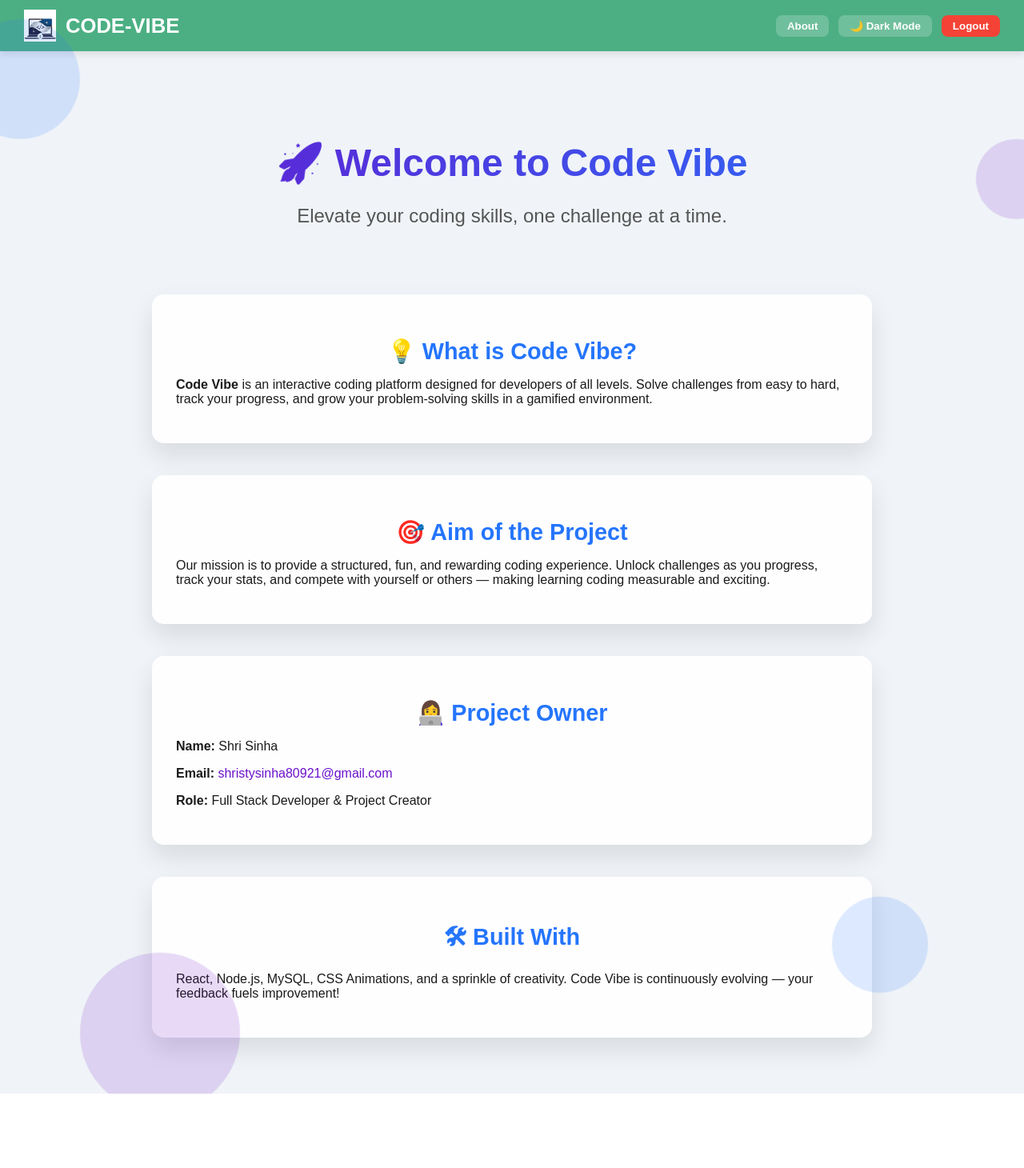
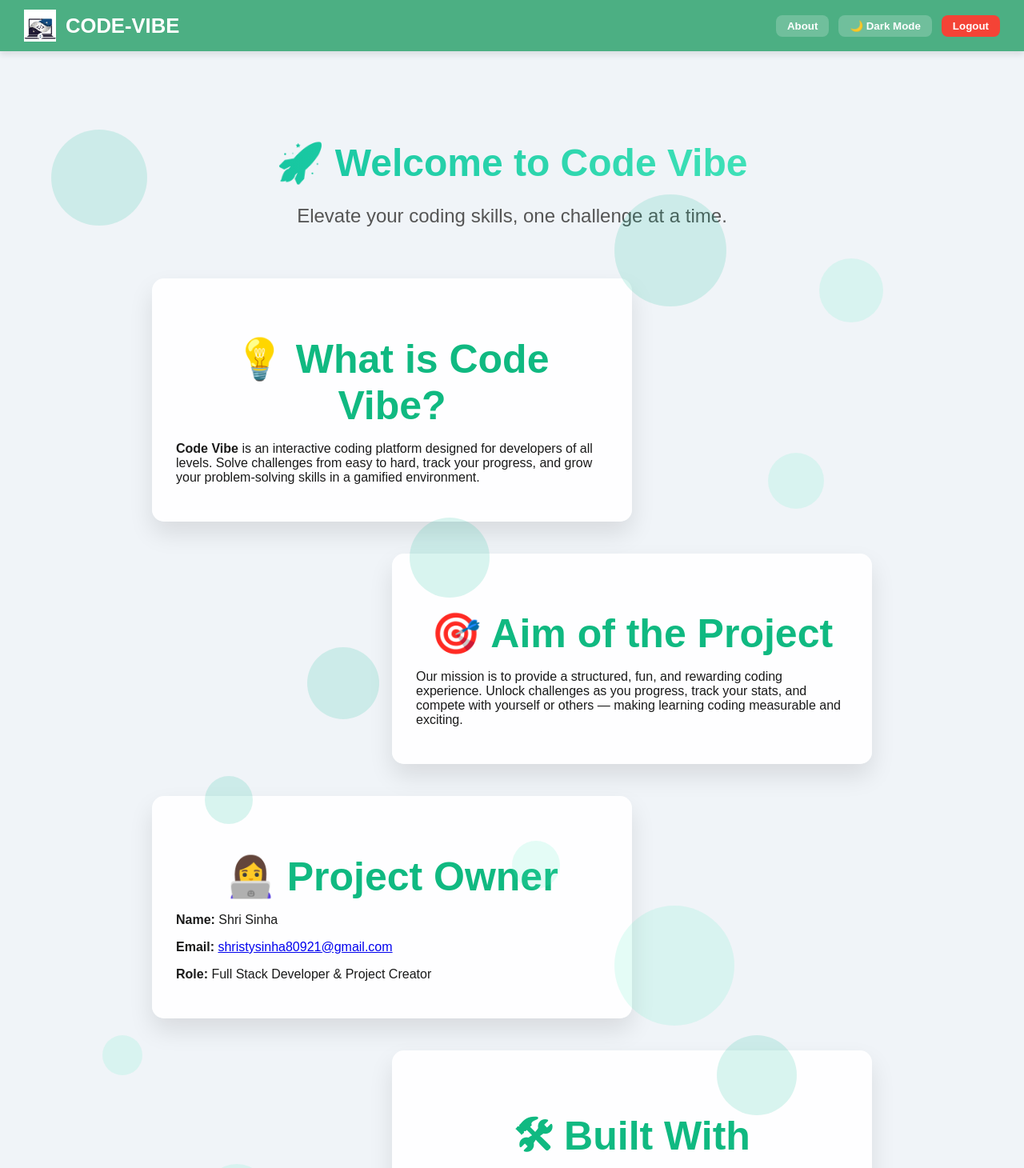
Before and after one commit to ShriSinHAA15/Coder-vibe, a React (Create React App) app in the folder frontend/: page /about in a window 1280 px wide. Shown: the top 1460 px of the page at 80% size. Before the commit the page ends 1367 px from the top, so only its background shows below. Built offline with nearby package versions, Linux system fonts and the light colour scheme.

Commit message:
Revamp About page: floating cards, green headings, animated bubbles, professional design

```diff
--- a/frontend/src/pages/About.css
+++ b/frontend/src/pages/About.css
@@ -1,10 +1,10 @@
 /* src/pages/About.css */
 .about-page {
   min-height: 100vh;
-  padding-bottom: 50px;
   position: relative;
   overflow: hidden;
   font-family: 'Poppins', sans-serif;
+  padding-bottom: 50px;
 }
 
 .about-page.light {
@@ -17,6 +17,7 @@
   color: #f0f0f0;
 }
 
+/* Hero Section */
 .about-hero {
   text-align: center;
   padding: 80px 20px 40px;
@@ -25,7 +26,7 @@
 .about-title {
   font-size: 3rem;
   font-weight: 700;
-  background: linear-gradient(90deg, #6a11cb, #2575fc);
+  background: linear-gradient(90deg, #00b894, #55efc4); /* ✅ green gradient */
   -webkit-background-clip: text;
   -webkit-text-fill-color: transparent;
   margin-bottom: 10px;
@@ -36,12 +37,13 @@
   color: #555;
 }
 
+/* Container & Cards */
 .about-container {
   max-width: 900px;
   margin: 0 auto;
-  display: grid;
-  grid-gap: 40px;
-  padding: 20px;
+  display: flex;
+  flex-direction: column;
+  gap: 40px;
 }
 
 .about-card {
@@ -50,6 +52,8 @@
   border-radius: 15px;
   box-shadow: 0 15px 30px rgba(0,0,0,0.1);
   transition: transform 0.5s ease, box-shadow 0.5s ease;
+  position: relative;
+  width: 60%;
 }
 
 .about-page.dark .about-card {
@@ -58,82 +62,58 @@
 }
 
 .about-card:hover {
-  transform: translateY(-10px);
+  transform: translateY(-10px) scale(1.02);
   box-shadow: 0 20px 40px rgba(0,0,0,0.2);
 }
 
-.about-card h2 {
-  font-size: 1.8rem;
-  margin-bottom: 15px;
-  color: #2575fc;
+/* Alternate floating cards */
+.animate-float-left {
+  align-self: flex-start;
+  animation: floatLeft 1s ease forwards;
 }
 
-.owner-details a {
-  color: #6a11cb;
-  text-decoration: none;
+.animate-float-right {
+  align-self: flex-end;
+  animation: floatRight 1s ease forwards;
 }
 
-.owner-details a:hover {
-  text-decoration: underline;
+.delay-1 { animation-delay: 0.3s; }
+.delay-2 { animation-delay: 0.6s; }
+.delay-3 { animation-delay: 0.9s; }
+
+@keyframes floatLeft {
+  0% { opacity: 0; transform: translateX(-50px); }
+  100% { opacity: 1; transform: translateX(0); }
 }
 
-/* Animations */
-.animate-fade-in {
-  opacity: 0;
-  animation: fadeIn 1.5s forwards;
+@keyframes floatRight {
+  0% { opacity: 0; transform: translateX(50px); }
+  100% { opacity: 1; transform: translateX(0); }
 }
 
-.animate-slide-in {
-  opacity: 0;
-  transform: translateY(20px);
-  animation: slideIn 1.2s forwards 0.5s;
-}
-
-.animate-zoom-in {
-  opacity: 0;
-  transform: scale(0.95);
-  animation: zoomIn 1s forwards;
-}
-
-.delay-1 {
-  animation-delay: 0.3s;
-}
-
-.delay-2 {
-  animation-delay: 0.6s;
-}
-
-.delay-3 {
-  animation-delay: 0.9s;
-}
-
-@keyframes fadeIn {
-  to { opacity: 1; }
-}
-
-@keyframes slideIn {
-  to { opacity: 1; transform: translateY(0); }
-}
-
-@keyframes zoomIn {
-  to { opacity: 1; transform: scale(1); }
-}
-
-/* Background shapes */
-.background-shapes span.shape {
+/* Background bubbles */
+.background-bubbles span.bubble {
   position: absolute;
   border-radius: 50%;
   opacity: 0.15;
-  animation: floatShape 10s infinite alternate;
+  animation: floatBubble linear infinite;
 }
 
-.shape-1 { width: 150px; height: 150px; background: #2575fc; top: 50px; left: -50px; }
-.shape-2 { width: 100px; height: 100px; background: #6a11cb; top: 200px; right: -40px; }
-.shape-3 { width: 200px; height: 200px; background: #6a11cb; bottom: -50px; left: 100px; }
-.shape-4 { width: 120px; height: 120px; background: #2575fc; bottom: 100px; right: 120px; }
+.bubble-1 { width: 120px; height: 120px; background: #00b894; top: 10%; left: 5%; animation-duration: 12s; }
+.bubble-2 { width: 80px; height: 80px; background: #55efc4; top: 20%; left: 80%; animation-duration: 10s; }
+.bubble-3 { width: 60px; height: 60px; background: #00b894; top: 60%; left: 20%; animation-duration: 14s; }
+.bubble-4 { width: 150px; height: 150px; background: #55efc4; top: 70%; left: 60%; animation-duration: 18s; }
+.bubble-5 { width: 100px; height: 100px; background: #00b894; top: 40%; left: 40%; animation-duration: 16s; }
+.bubble-6 { width: 50px; height: 50px; background: #55efc4; top: 80%; left: 10%; animation-duration: 12s; }
+.bubble-7 { width: 140px; height: 140px; background: #00b894; top: 15%; left: 60%; animation-duration: 20s; }
+.bubble-8 { width: 70px; height: 70px; background: #55efc4; top: 35%; left: 75%; animation-duration: 10s; }
+.bubble-9 { width: 90px; height: 90px; background: #00b894; top: 50%; left: 30%; animation-duration: 14s; }
+.bubble-10 { width: 60px; height: 60px; background: #55efc4; top: 65%; left: 50%; animation-duration: 12s; }
+.bubble-11 { width: 100px; height: 100px; background: #00b894; top: 80%; left: 70%; animation-duration: 16s; }
+.bubble-12 { width: 80px; height: 80px; background: #55efc4; top: 90%; left: 20%; animation-duration: 18s; }
 
-@keyframes floatShape {
+@keyframes floatBubble {
   0% { transform: translateY(0) rotate(0deg); }
-  50% { transform: translateY(-30px) rotate(45deg); }
+  50% { transform: translateY(-50px) rotate(45deg); }
   100% { transform: translateY(0) rotate(0deg); }
 }
--- a/frontend/src/pages/About.jsx
+++ b/frontend/src/pages/About.jsx
@@ -19,8 +19,8 @@ const About = () => {
       </div>
 
       <div className="about-container">
-        {/* Project Description */}
-        <section className="about-card animate-zoom-in">
+        {/* Cards */}
+        <section className="about-card animate-float-left">
           <h2>💡 What is Code Vibe?</h2>
           <p>
             <strong>Code Vibe</strong> is an interactive coding platform designed for
@@ -29,8 +29,7 @@ const About = () => {
           </p>
         </section>
 
-        {/* Aim */}
-        <section className="about-card animate-zoom-in delay-1">
+        <section className="about-card animate-float-right delay-1">
           <h2>🎯 Aim of the Project</h2>
           <p>
             Our mission is to provide a structured, fun, and rewarding coding experience.
@@ -39,8 +38,7 @@ const About = () => {
           </p>
         </section>
 
-        {/* Owner */}
-        <section className="about-card animate-zoom-in delay-2">
+        <section className="about-card animate-float-left delay-2">
           <h2>👩‍💻 Project Owner</h2>
           <div className="owner-details">
             <p><strong>Name:</strong> Shri Sinha</p>
@@ -52,22 +50,20 @@ const About = () => {
           </div>
         </section>
 
-        {/* Footer / Tech Stack */}
-        <section className="about-card animate-zoom-in delay-3">
+        <section className="about-card animate-float-right delay-3">
           <h2>🛠 Built With</h2>
           <p>
-            React, Node.js, MySQL, CSS Animations, and a sprinkle of creativity.
-            Code Vibe is continuously evolving — your feedback fuels improvement!
+            React, Node.js, MySQL, CSS Animations, and creativity.
+            Code Vibe evolves continuously — your feedback fuels improvement!
           </p>
         </section>
       </div>
 
-      {/* Animated background shapes */}
-      <div className="background-shapes">
-        <span className="shape shape-1"></span>
-        <span className="shape shape-2"></span>
-        <span className="shape shape-3"></span>
-        <span className="shape shape-4"></span>
+      {/* Animated background bubbles */}
+      <div className="background-bubbles">
+        {Array.from({ length: 12 }).map((_, i) => (
+          <span key={i} className={`bubble bubble-${i + 1}`}></span>
+        ))}
       </div>
     </div>
   );
```
